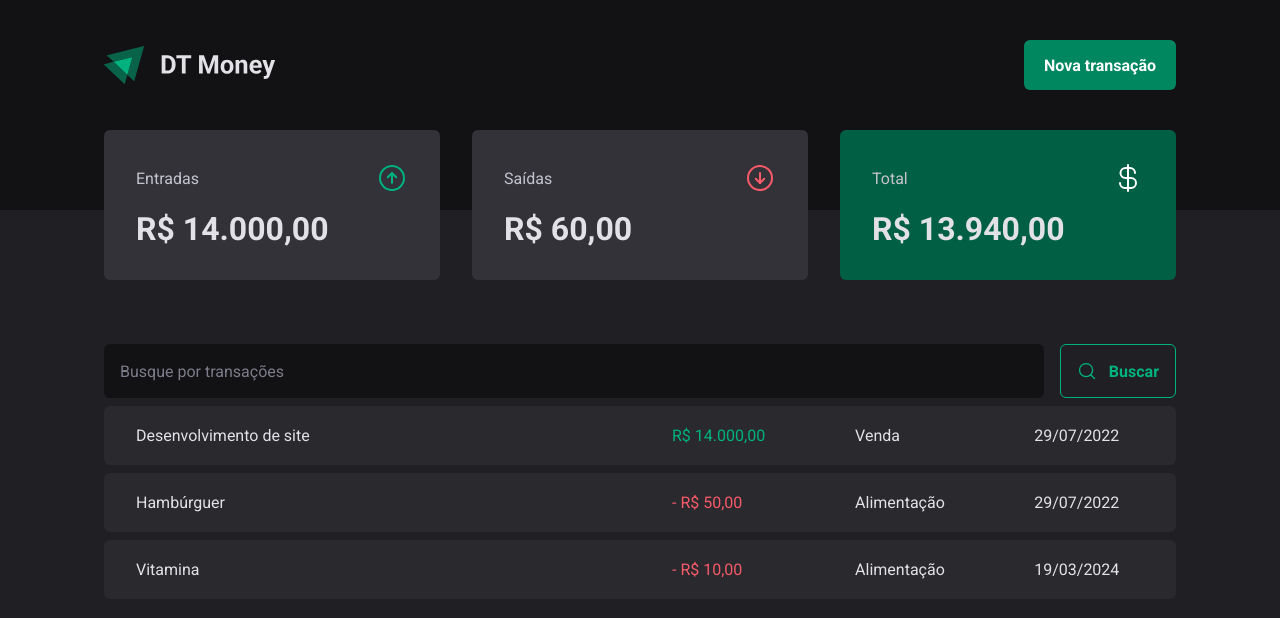
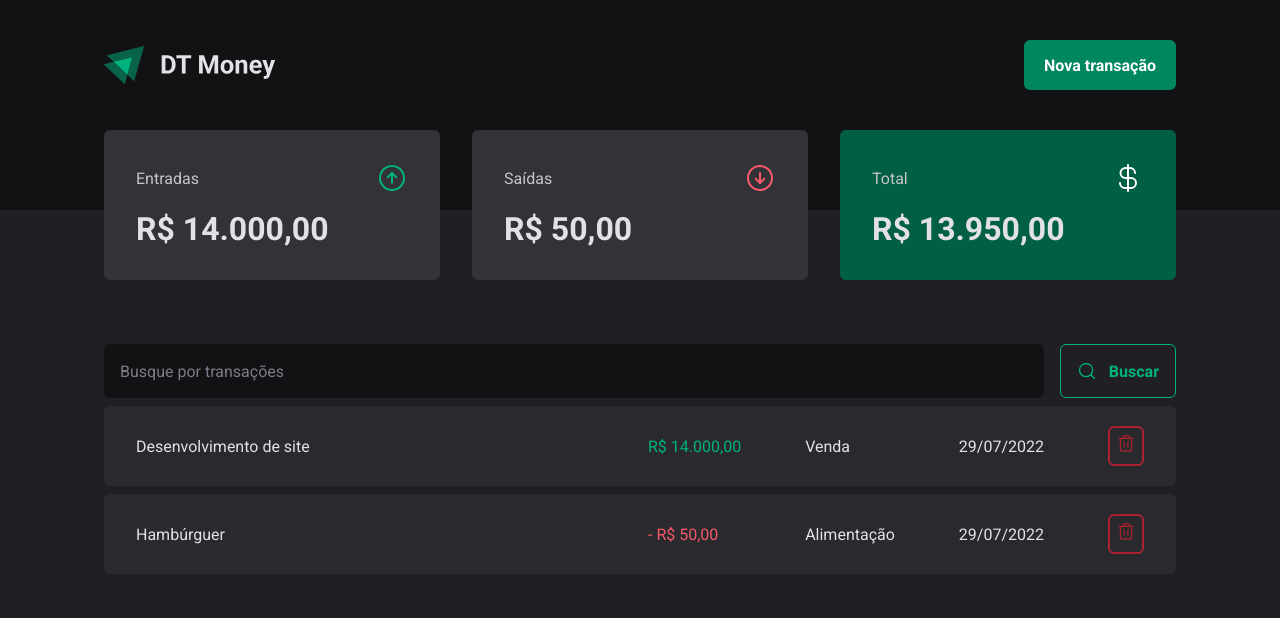
Before and after one commit to fernandogatto/ignite-dt-money, a React (Vite) app: page / in a window 1280 px wide. Shown: the top 618 px of the page. Built offline with nearby package versions, Linux system fonts and the light colour scheme; data requests are answered from the project's data file.

Commit message:
feat: add delete transaction function

```diff
--- a/server.json
+++ b/server.json
@@ -15,14 +15,6 @@
       "category": "Alimentação",
       "price": 50,
       "createdAt": "2022-07-29T19:30:44.505Z"
-    },
-    {
-      "id": "01f7",
-      "description": "Vitamina",
-      "price": 10,
-      "category": "Alimentação",
-      "type": "outcome",
-      "createdAt": "2024-03-19T23:19:10.068Z"
     }
   ]
 }
--- /dev/null
+++ b/src/components/DeleteTransactionModal/index.tsx
@@ -0,0 +1,40 @@
+import * as Dialog from '@radix-ui/react-dialog';
+import { X } from "phosphor-react";
+import { useContext } from 'react';
+import { TransactionsContext } from '../../contexts/TransactionContext';
+
+import { CloseButton, Content, Overlay } from './styles';
+
+interface IDeleteTransactionModalProps {
+  id: string;
+}
+
+export function DeleteTransactionModal(data: IDeleteTransactionModalProps) {
+  const { deleteTransaction } = useContext(TransactionsContext);
+
+  function handleDeleteTransaction() {
+    deleteTransaction(data.id);
+  }
+
+  return (
+    <Dialog.Portal>
+      <Overlay />
+
+      <Content>
+        <Dialog.Title>Excluir Transação</Dialog.Title>
+
+        <Dialog.Description>
+          Tem certeza que deseja excluir esse item?
+        </Dialog.Description>
+
+        <CloseButton>
+          <X size={24} />
+        </CloseButton>
+
+        <button id="delete-button" onClick={handleDeleteTransaction}>
+          Excluir
+        </button>
+      </Content>
+    </Dialog.Portal>
+  )
+}
--- /dev/null
+++ b/src/components/DeleteTransactionModal/styles.ts
@@ -0,0 +1,59 @@
+import styled from "styled-components";
+import * as Dialog from '@radix-ui/react-dialog';
+
+export const Overlay = styled(Dialog.Overlay)`
+  position: fixed;
+  width: 100vw;
+  height: 100vh;
+  inset: 0;
+  background: rgba(0, 0, 0, 0.75);
+`;
+
+export const Content = styled(Dialog.Content)`
+  min-width: 32rem;
+  border-radius: 6px;
+  padding: 2.5rem 3rem;
+  background: ${props => props.theme["gray-800"]};
+  position: fixed;
+  top: 50%;
+  left: 50%;
+  transform: translate(-50%, -50%);
+
+  p {
+    margin-top: 1.25rem;
+  }
+
+  button#delete-button {
+    height: 50px;
+    border: 0;
+    background: ${props => props.theme["green-500"]};
+    color: ${props => props.theme.white};
+    font-weight: bold;
+    padding: 0 1.25rem;
+    border-radius: 6px;
+    margin-top: 1.25rem;
+    width: 100%;
+    cursor: pointer;
+
+    &:disabled {
+      opacity: 0.6;
+      cursor: not-allowed;
+    }
+
+    &:not(:disabled):hover {
+      background: ${props => props.theme["green-700"]};
+      transition: background-color 0.2s;
+    }
+  }
+`;
+
+export const CloseButton = styled(Dialog.Close)`
+  position: absolute;
+  background: transparent;
+  border: 0;
+  top: 1.5rem;
+  right: 1.5rem;
+  line-height: 0;
+  cursor: pointer;
+  color: ${props => props.theme["gray-500"]};
+`;
--- a/src/contexts/TransactionContext.tsx
+++ b/src/contexts/TransactionContext.tsx
@@ -3,7 +3,7 @@ import { ReactNode, createContext, useEffect, useState } from "react";
 import TransactionsService from "../services/TransactionsService";
 
 interface ITransaction {
-  id: number;
+  id: string;
   description: string;
   type: 'income' | 'outcome';
   category: string;
@@ -24,6 +24,7 @@ interface ITransactionContextType {
   transactions: ITransaction[];
   getTransactions: (search?: string) => Promise<void>;
   createTransaction: (data: ICreateTransactionData) => Promise<void>;
+  deleteTransaction: (id: string) => Promise<void>;
 }
 
 interface ITransactionProviderProps {
@@ -75,6 +76,14 @@ export function TransactionsProvider({ children }: ITransactionProviderProps) {
     setTransactions(state => [response.data, ...state]);
   }
 
+  async function deleteTransaction(id: string) {
+    await TransactionsService.deleteTransaction(id);
+
+    const filteredTransactions = transactions.filter(item => item.id !== id);
+
+    setTransactions(filteredTransactions);
+  }
+
   return (
     <TransactionsContext.Provider value={{
       isLoading,
@@ -82,6 +91,7 @@ export function TransactionsProvider({ children }: ITransactionProviderProps) {
       transactions,
       getTransactions,
       createTransaction,
+      deleteTransaction,
     }}>
       {children}
     </TransactionsContext.Provider>
--- a/src/pages/Transactions/index.tsx
+++ b/src/pages/Transactions/index.tsx
@@ -1,12 +1,16 @@
 import { useContext } from "react";
+import { Trash } from "phosphor-react";
+import * as Dialog from "@radix-ui/react-dialog";
+
 import { Header } from "../../components/Header";
 import { SearchForm } from "../../components/SearchForm";
 import { Summary } from "../../components/Summary";
 
 import { TransactionsContext } from "../../contexts/TransactionContext";
 
-import { PriceHighlight, TransactionsContainer, TransactionsTable } from "./styles";
+import { IconButton, PriceHighlight, TransactionsContainer, TransactionsTable } from "./styles";
 import { dateFormatter, priceFormatter } from "../../utils/formatter";
+import { DeleteTransactionModal } from "../../components/DeleteTransactionModal";
 
 export function Transactions() {
   const { isLoading, hasError, transactions } = useContext(TransactionsContext);
@@ -32,6 +36,17 @@ export function Transactions() {
                 </td>
                 <td>{item.category}</td>
                 <td>{dateFormatter.format(new Date(item.createdAt))}</td>
+                <td>
+                  <Dialog.Root>
+                    <Dialog.Trigger asChild>
+                      <IconButton variant="remove">
+                        <Trash size={20} />
+                      </IconButton>
+                    </Dialog.Trigger>
+
+                    <DeleteTransactionModal id={item.id} />
+                  </Dialog.Root>
+                </td>
               </tr>
             ))}
           </tbody>
--- a/src/pages/Transactions/styles.ts
+++ b/src/pages/Transactions/styles.ts
@@ -34,3 +34,32 @@ interface PriceHighlightProps {
 export const PriceHighlight = styled.span<PriceHighlightProps>`
   color: ${props => props.variant === "income" ? props.theme["green-300"] : props.theme["red-300"]};
 `;
+
+interface IconButtonProps {
+  variant: "edit" | "remove";
+}
+
+export const IconButton = styled.button<IconButtonProps>`
+  padding: 0.375rem;
+  background-color: transparent;
+  border-radius: 6px;
+  border: 2px solid
+    ${props => props.variant === 'edit'
+      ? props.theme['green-500']
+      : props.theme['red-500']};
+  color: ${props => props.variant === 'edit'
+      ? props.theme['green-500']
+      : props.theme['red-500']};
+  cursor: pointer;
+  transition: .3s ease all;
+
+  &:hover {
+    border: 2px solid
+    ${props => props.variant === 'edit'
+      ? props.theme['green-700']
+      : props.theme['red-700']};
+  color: ${props => props.variant === 'edit'
+      ? props.theme['green-700']
+      : props.theme['red-700']};
+  }
+`
--- a/src/services/TransactionsService.ts
+++ b/src/services/TransactionsService.ts
@@ -22,6 +22,10 @@ class TransactionsService {
   createNewTransacion(data: ICreateTransactionData) {
     return api.post('transactions', data);
   }
+
+  deleteTransaction(id: string) {
+    return api.delete(`transactions/${id}`);
+  }
 }
 
 export default new TransactionsService();
```
